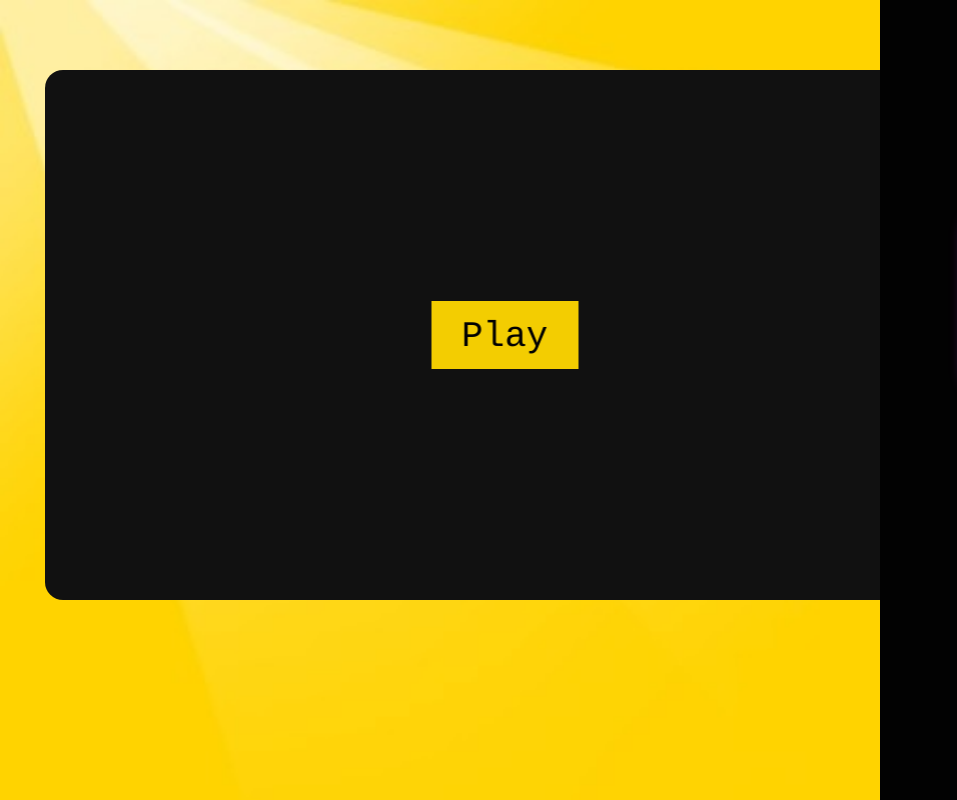
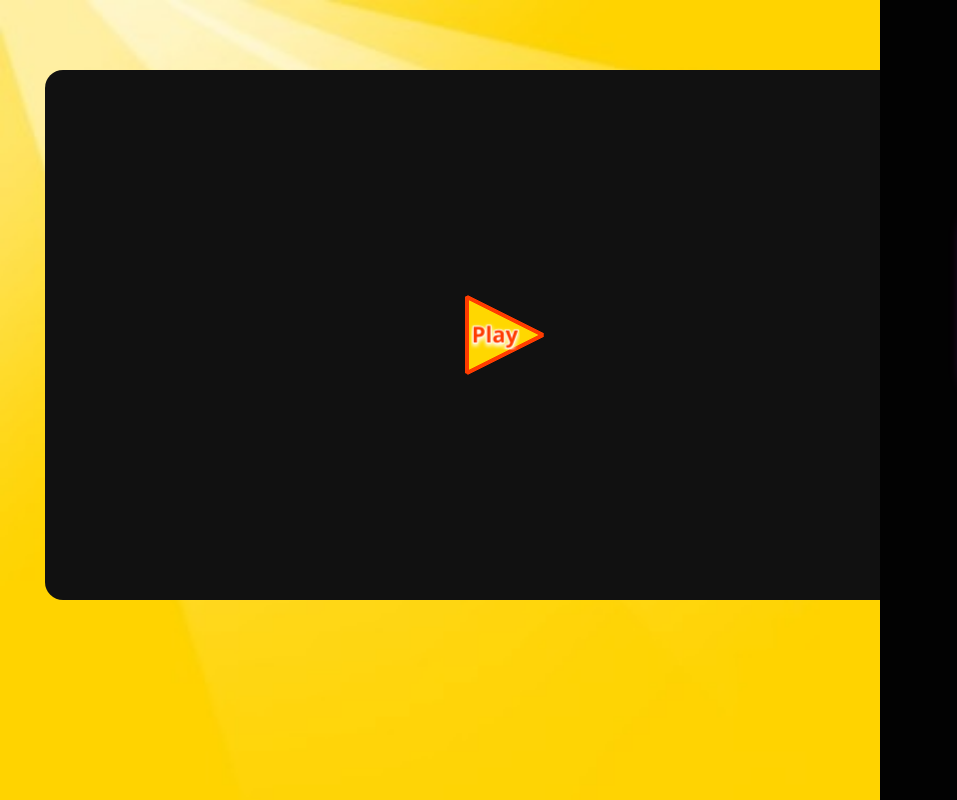
Before and after one commit to bvls-m-cts/fun-zone, a website built with Vite: page index.html in a window 1280 px wide. Shown: the full height of the page, 0-957 px from the left. Built offline with nearby package versions, Linux system fonts and the light colour scheme; animation ran at ten frames a second.

Commit message:
Latest changes

```diff
--- a/src/puzzleGame.js
+++ b/src/puzzleGame.js
@@ -8,19 +8,62 @@ class StartScene extends Phaser.Scene {
   create() {
     this.cameras.main.fadeIn(500, 0, 0, 0);
     this.cameras.main.setBackgroundColor('#111');
-    // Centered Play button only
-    const playBtn = this.add.text(this.sys.game.config.width / 2, this.sys.game.config.height / 2, 'Play', {
-      fontSize: '36px',
-      color: '#000000',
-      backgroundColor: '#FFD700',
-      padding: { x: 30, y: 15 }
-    })
-      .setOrigin(0.5, 0.5)
-      .setInteractive()
-      .on('pointerdown', () => this.scene.start('Puzzle'));
-    playBtn.setAlpha(0.95);
-    playBtn.on('pointerover', () => playBtn.setAlpha(1));
-    playBtn.on('pointerout', () => playBtn.setAlpha(0.95));
+    // Play button as a triangle (play icon) with text inside
+    const centerX = this.sys.game.config.width / 2;
+    const centerY = this.sys.game.config.height / 2;
+    const triangleSize = 38;
+    const playBtnShape = this.add.graphics();
+    playBtnShape.fillStyle(0xFFD700, 1);
+    playBtnShape.lineStyle(4, 0xff3c00, 1);
+    playBtnShape.beginPath();
+    playBtnShape.moveTo(centerX - triangleSize, centerY - triangleSize);
+    playBtnShape.lineTo(centerX - triangleSize, centerY + triangleSize);
+    playBtnShape.lineTo(centerX + triangleSize, centerY);
+    playBtnShape.closePath();
+    playBtnShape.fillPath();
+    playBtnShape.strokePath();
+    playBtnShape.setInteractive(new Phaser.Geom.Triangle(centerX - triangleSize, centerY - triangleSize, centerX - triangleSize, centerY + triangleSize, centerX + triangleSize, centerY), Phaser.Geom.Triangle.Contains);
+    playBtnShape.setDepth(2);
+
+    // Play text inside triangle
+    const playBtnText = this.add.text(centerX, centerY, 'Play', {
+      fontSize: '22px',
+      color: '#ff3c00',
+      fontFamily: 'Segoe UI, Arial, sans-serif',
+      fontStyle: 'bold',
+      stroke: '#fff',
+      strokeThickness: 2,
+      shadow: {
+        offsetX: 0,
+        offsetY: 2,
+        color: '#fff',
+        blur: 4,
+        stroke: true,
+        fill: true
+      }
+    }).setOrigin(0.7, 0.5).setDepth(3);
+
+    // Make both triangle and text interactive
+    playBtnText.setInteractive();
+    const startGame = () => this.scene.start('Puzzle');
+    playBtnShape.on('pointerdown', startGame);
+    playBtnText.on('pointerdown', startGame);
+    playBtnShape.on('pointerover', () => {
+      playBtnShape.setAlpha(0.85);
+      playBtnText.setAlpha(1);
+    });
+    playBtnShape.on('pointerout', () => {
+      playBtnShape.setAlpha(1);
+      playBtnText.setAlpha(1);
+    });
+    playBtnText.on('pointerover', () => {
+      playBtnShape.setAlpha(0.85);
+      playBtnText.setAlpha(1);
+    });
+    playBtnText.on('pointerout', () => {
+      playBtnShape.setAlpha(1);
+      playBtnText.setAlpha(1);
+    });
   }
 }
 
--- a/src/questions.js
+++ b/src/questions.js
@@ -116,7 +116,7 @@ export const puzzles = {
     },
     {
       type: 'image-choice',
-      question: 'Guess the Place?',
+      question: 'Guess the monument?',
       images: [
         'public/quiz/Stonehenge.jpg'
     ],
--- a/src/style.css
+++ b/src/style.css
@@ -230,7 +230,7 @@ canvas {
   font-size: 0.95rem;
   font-family: Arial, sans-serif;
   color: #000000;
-  background: #FFD700;
+  background: hwb(0 100% 0%);
   border: none;
   border-radius: 10px;
   padding: 6px 16px;
```
